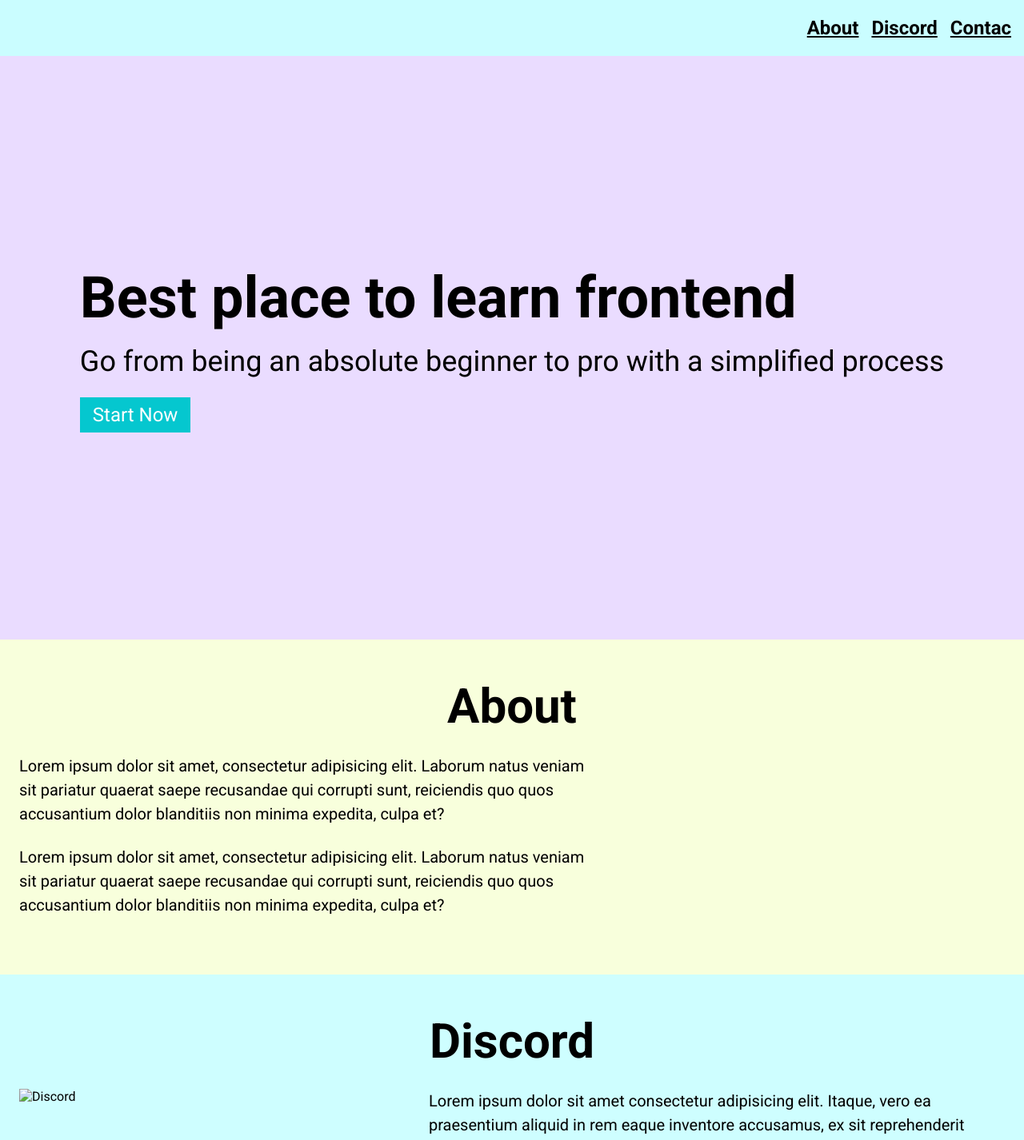
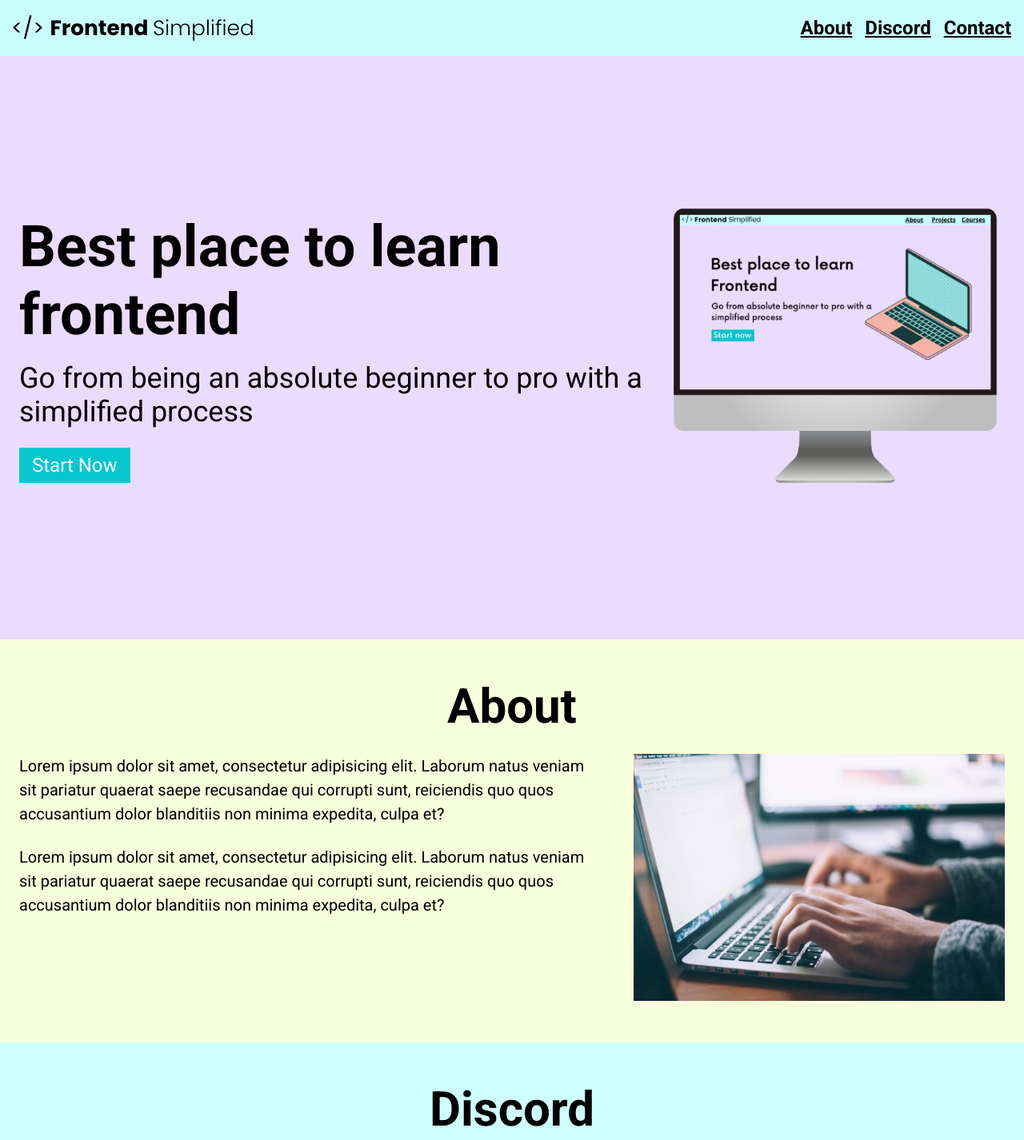
Before and after one commit to msjennifereece/HTML-Practise, a plain HTML site: page index.html in a window 1280 px wide. Shown: the top 1426 px of the page at 80% size. Drawn offline with Linux system fonts and the light colour scheme.

Commit message:
fixed photos

```diff
--- a/index.html
+++ b/index.html
@@ -3,17 +3,17 @@
 <head>
   <meta charset="UTF-8">
   <meta name="viewport" content="width=device-width, initial-scale=1.0">
-  <title>Document</title>
+  <title>HTML Practise</title>
   <link rel="stylesheet" href="/styles.css">
 </head>
 <body>
   <section>
     <nav>
-      <img src="/HTML Practise Assets/FES.svg" class="logo" alt="">
+      <img src="assets/FES.svg" class="logo" alt="">
       <ul>
         <li><a href="#about">About</a></li>
         <li><a href="#discord">Discord</a></li>
-        <li><a href="#contact">Contac</a></li>
+        <li><a href="#contact">Contact</a></li>
       </ul>
     </nav>
     <header>
@@ -24,7 +24,7 @@
           <button class="home__description--button">Start Now</button>
         </div>
         <figure>
-          <img src="/HTML Practise Assets/laptop.png" alt="">
+          <img src="assets/laptop.png" alt="">
         </figure>
       </div>
     </header>
@@ -44,7 +44,7 @@
             </p>
           </div>
           <figure class="about__img--wrapper">
-            <img src="/HTML Practise Assets/about.jpg" alt="">
+            <img src="assets/about.jpg" alt="">
           </figure>
         </div>
       </div>
@@ -55,7 +55,7 @@
       <div class="row">
         <div class="section__description">
           <figure class="about__img--wrapper">
-            <img src="/HTML Practise Assets/discord.png" alt="Discord">
+            <img src="assets/discord.png" alt="Discord">
           </figure>
           <div class="section__description--wrapper">
             <p class="section__description--para">
```
Also changed, not shown: 1 other file.
